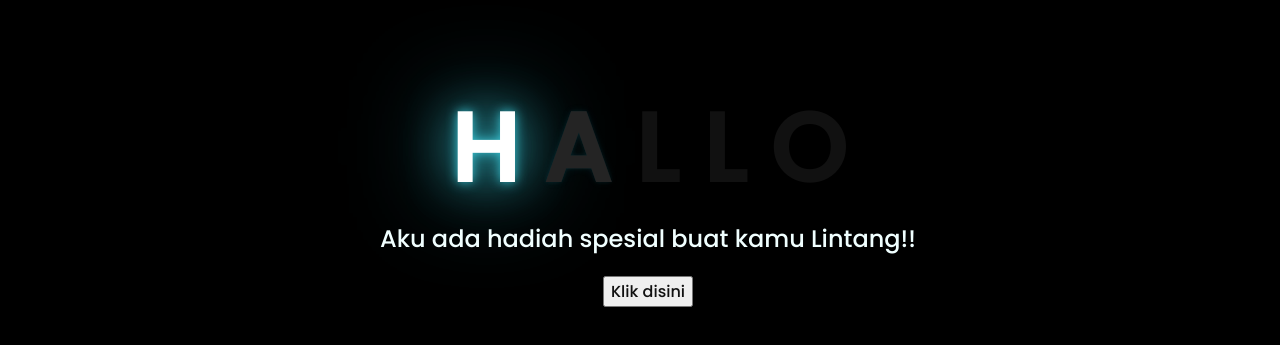
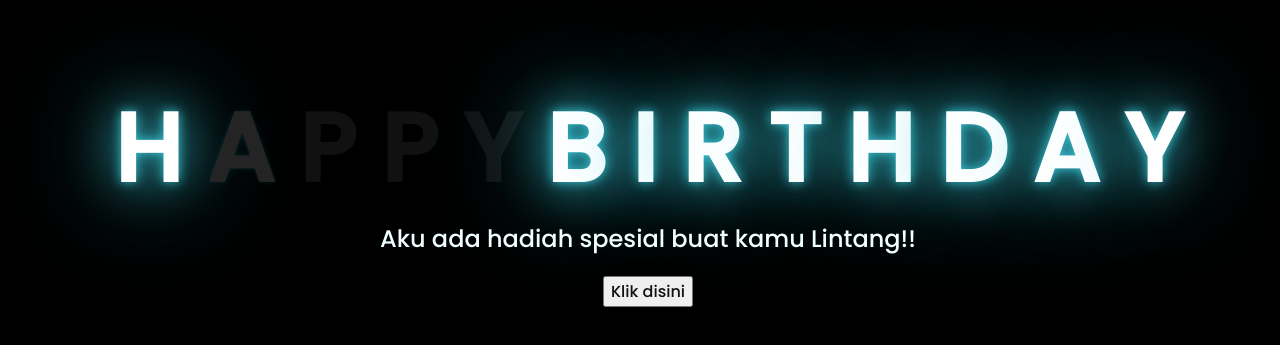
Before and after one commit to FahmaZuaf/Flower, a plain HTML site: page index.html in a window 1280 px wide. Shown: the part 217-562 px from the top of the page. Drawn offline with Linux system fonts and the light colour scheme.

Commit message:
Update index.html

```diff
--- a/index.html
+++ b/index.html
@@ -13,9 +13,18 @@
     <!-- silahkan menambah kata sesuai keinginan dengan <span>text...</span -->
         <span>H</span>
         <span>A</span>
-        <span>L</span>
-        <span>L</span>
-        <span>O</span>
+        <span>P</span>
+        <span>P</span>
+        <span>Y</span>
+        <span> </span>
+        <span>B</span>
+        <span>I</span>
+        <span>R</span>
+        <span>T</span>
+        <span>H</span>
+        <span>D</span>
+        <span>A</span>
+        <span>Y</span>
     </div>
     <div class="description">
         <span>Aku ada hadiah spesial buat kamu Lintang!!</span>
```
